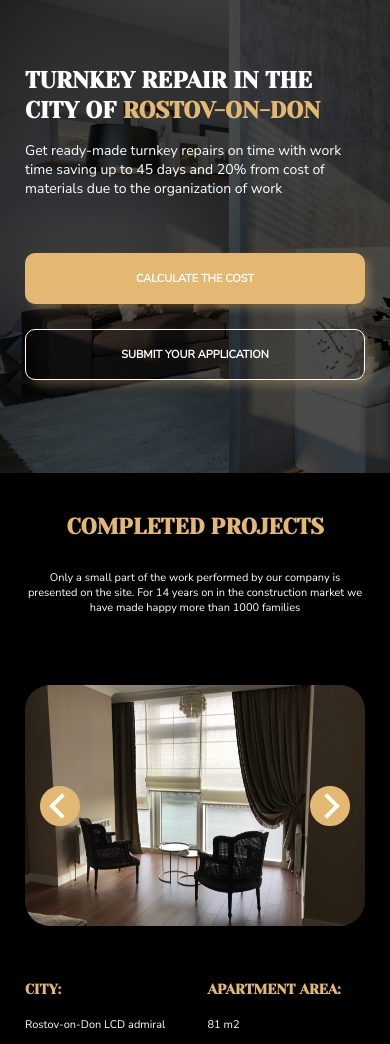
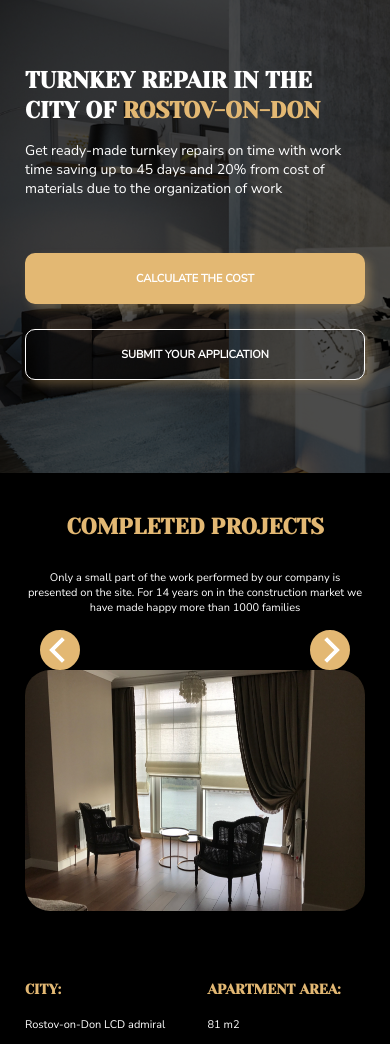
Before and after one commit to ltshv/landing-maket, a website: page index.html in a window 390 px wide. Shown: the part 56-1100 px from the top of the page. Drawn offline with Linux system fonts and the light colour scheme.

Commit message:
app package.json

```diff
--- a/index.html
+++ b/index.html
@@ -47,7 +47,6 @@
                     <li class="nav-item apartment-nav-item"><a href="#">Rostov-on-Don Patriotic</a></li>
                 </ul>
                 <div class="section-div apartment-div">
-
                         <h2 class="title yellow-text upper-title section-title">Completed projects</h2>
                         <p class="subtitle white-text projects-subtitle">Only a small part of the work performed by our company is presented on the site. For 14 years on in the construction market we have made happy more than 1000 families</p>
                         <div class="apartment-info">
@@ -68,7 +67,6 @@
                                 <span class="subtitle subtitle-small white-text">Upon request</span>
                             </div>
                         </div>
-                    <div class="apartment-image-column">
                         <div class="svg-box svg-nav-box">
                             <div class="svg-item svg-arrow svg-arrow-left"></div>
                             <img class="svg-item svg-circle svg-choosen-circle" src="./images/pin-white.svg"/><img class="svg-item svg-circle" src="./images/pin-grey.svg"/><img class="svg-item svg-circle" src="./images/pin-grey.svg"/>
@@ -76,6 +74,7 @@
                         </div>
                         <img src="./images/apartment-image.png" class="apartment-image">
                     </div>
+
                 </div>
         </section>
         <section class="section section3">
--- /dev/null
+++ b/scripts/scripts.html
@@ -0,0 +1,8 @@
+<!DOCTYPE html>
+<html lang="en">
+<head>
+    <meta charset="UTF-8">
+	<meta http-equiv="X-UA-Compatible" content="IE=edge">
+    <script src="5.js"></script>
+</head>
+</html>
--- a/styles/styles.css
+++ b/styles/styles.css
@@ -434,7 +434,7 @@ p {
 }
 
 .apartment-div {
-    display: block;
+    display: grid;
     width: 50%;
 }
 
@@ -553,6 +553,10 @@ p {
 
     .apartment-div {
         width: 100%;
+        grid-template-areas:
+            "slider"
+            "list";
+        display: grid;
     }
 
     .apartment-info {
@@ -602,11 +606,11 @@ p {
 
     .section2 .svg-box {
         justify-content: space-between;
-        position: absolute;
         width: 100%;
         height: 100%;
         margin: 0px;
     }
+
 
     .svg-arrow {
         background-color: #E3B873;
```
Also changed, not shown: package.json (added, +10 -0 lines), scripts/5.js (added, +134 -0 lines), 1 other file.
